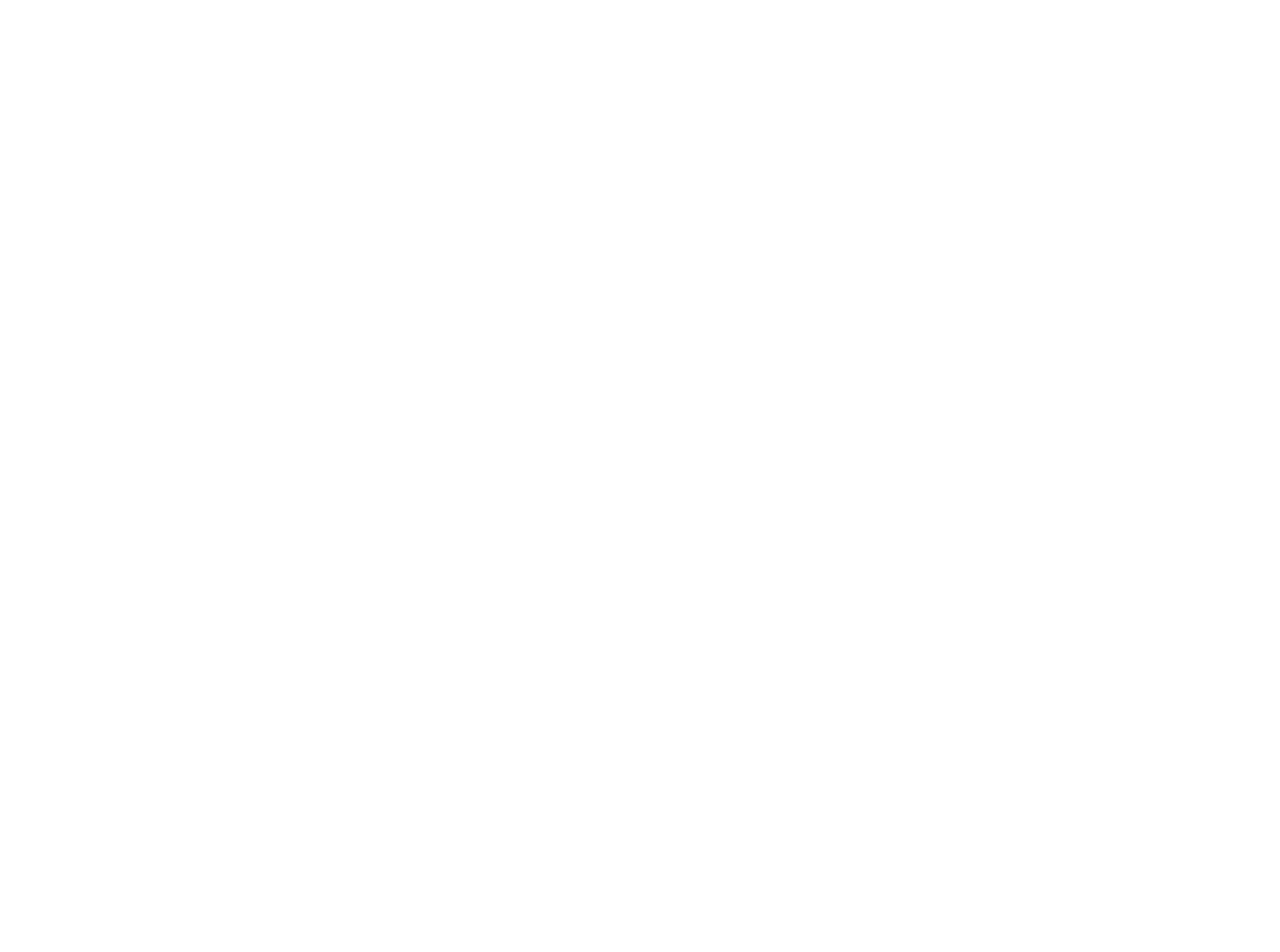
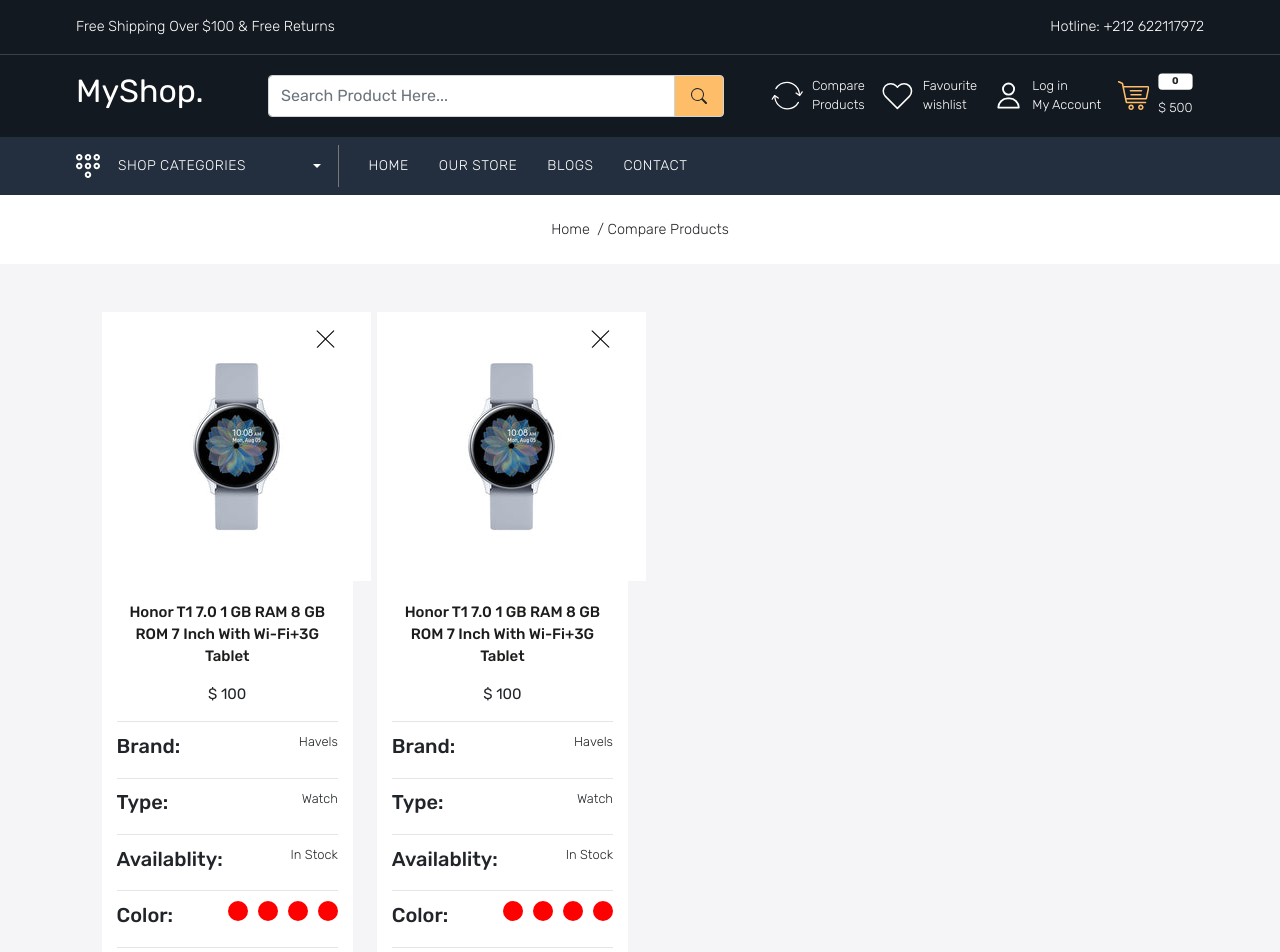
Before and after one commit to Mr-Badr/mern-ecommerce-frontend, a React (Create React App) app: page /compare-product in a window 1280 px wide. Before the commit this address had no page. Shown: the top 952 px of the page. Before the commit the page ends 800 px from the top, so only its background shows below. Built offline with nearby package versions, Linux system fonts and the light colour scheme.

Commit message:
Compare product page

```diff
--- a/src/App.css
+++ b/src/App.css
@@ -548,3 +548,46 @@
   color: var(--color-777777);
 }
 /* Contact Page ends */
+
+/* Compare Product Page */
+.compare-product-card {
+  background-color: white;
+  border-radius: 10px;
+  text-align: center;
+}
+.compare-product-card
+.compare-product-details {
+  padding: 20px 15px;
+}
+.product-card-image{
+  padding-left: -10px
+}
+.compare-product-card .cross,
+.wishlist-card .cross {
+  top: 15px;
+  right: 15px;
+  width: 25px;
+  padding: 3px;
+  cursor: pointer;
+}
+.compare-product-details h5.title,
+.wishlist-card h5.title {
+  font-size: 15px;
+  line-height: 22px;
+  font-weight: 500;
+  color: var(--color-1c1c1b);
+}
+.compare-product-details h6.price,
+.wishlist-card h6.price {
+  font-size: 15px;
+  line-height: 22px;
+  font-weight: 400;
+}
+.compare-product-card .product-detail {
+  display: flex;
+  justify-content: space-between;
+  align-items: center;
+  padding: 10px 0px;
+  border-top: 1px solid rgba(0, 0, 0, 0.1);
+}
+/* Compare Product Page end here */
--- a/src/App.js
+++ b/src/App.js
@@ -7,6 +7,7 @@
 import Contact from "./pages/Contact";
 import OurStore from "./pages/OurStore";
 import Blog from "./pages/Blog";
+import CompareProduct from "./pages/CompareProduct";
 
 function App() {
   return (
@@ -19,6 +20,7 @@
             <Route path="/contact" element={<Contact />} />
             <Route path="/store" element={<OurStore />} />
             <Route path="/blogs" element={<Blog />} />
+            <Route path="/compare-product" element={<CompareProduct />} />
           </Route>
         </Routes>
       </BrowserRouter>
--- /dev/null
+++ b/src/pages/CompareProduct.js
@@ -0,0 +1,109 @@
+import React from "react";
+import BreadCrumb from "../components/BreadCrumb";
+import Meta from "../components/Meta";
+import Color from "../components/Color";
+
+function CompareProduct() {
+  return (
+    <>
+      <Meta title={"Compare Products"} />
+      <BreadCrumb title="Compare Products" />
+      <section className="compare-product-wrapper py-5 home-wrapper-2">
+        <div className="container-xxl">
+          <div className="row">
+            <div className="col-3">
+              <div className="compare-product-card position-relative">
+                <img
+                  src="images/cross.svg"
+                  alt="cross"
+                  className="position-absolute cross img-fluid"
+                />
+                <div className="product-card-image">
+                  <img src="images/watch.jpg" alt="watch" />
+                </div>
+                <div className="compare-product-details">
+                  <h5 className="title">
+                    Honor T1 7.0 1 GB RAM 8 GB ROM 7 Inch With Wi-Fi+3G Tablet
+                  </h5>
+                  <h6 className="price mb-3 mt-3">$ 100</h6>
+
+                  <div>
+                    <div className="product-detail">
+                      <h5>Brand:</h5>
+                      <p>Havels</p>
+                    </div>
+                    <div className="product-detail">
+                      <h5>Type:</h5>
+                      <p>Watch</p>
+                    </div>
+                    <div className="product-detail">
+                      <h5>Availablity:</h5>
+                      <p>In Stock</p>
+                    </div>
+                    <div className="product-detail">
+                      <h5>Color:</h5>
+                      <Color />
+                    </div>
+                    <div className="product-detail">
+                      <h5>Size:</h5>
+                      <div className="d-flex gap-10">
+                        <p>S</p>
+                        <p>M</p>
+                      </div>
+                    </div>
+                  </div>
+                </div>
+              </div>
+            </div>
+            <div className="col-3">
+              <div className="compare-product-card position-relative">
+                <img
+                  src="images/cross.svg"
+                  alt="cross"
+                  className="position-absolute cross img-fluid"
+                />
+                <div className="product-card-image">
+                  <img src="images/watch.jpg" alt="watch" />
+                </div>
+                <div className="compare-product-details">
+                  <h5 className="title">
+                    Honor T1 7.0 1 GB RAM 8 GB ROM 7 Inch With Wi-Fi+3G Tablet
+                  </h5>
+                  <h6 className="price mb-3 mt-3">$ 100</h6>
+
+                  <div>
+                    <div className="product-detail">
+                      <h5>Brand:</h5>
+                      <p>Havels</p>
+                    </div>
+                    <div className="product-detail">
+                      <h5>Type:</h5>
+                      <p>Watch</p>
+                    </div>
+                    <div className="product-detail">
+                      <h5>Availablity:</h5>
+                      <p>In Stock</p>
+                    </div>
+                    <div className="product-detail">
+                      <h5>Color:</h5>
+                      <Color />
+                    </div>
+                    <div className="product-detail">
+                      <h5>Size:</h5>
+                      <div className="d-flex gap-10">
+                        <p>S</p>
+                        <p>M</p>
+                      </div>
+                    </div>
+                  </div>
+                </div>
+              </div>
+            </div>
+          </div>
+        </div>
+      </section>
+    </>
+  );
+}
+
+export default CompareProduct;
```
